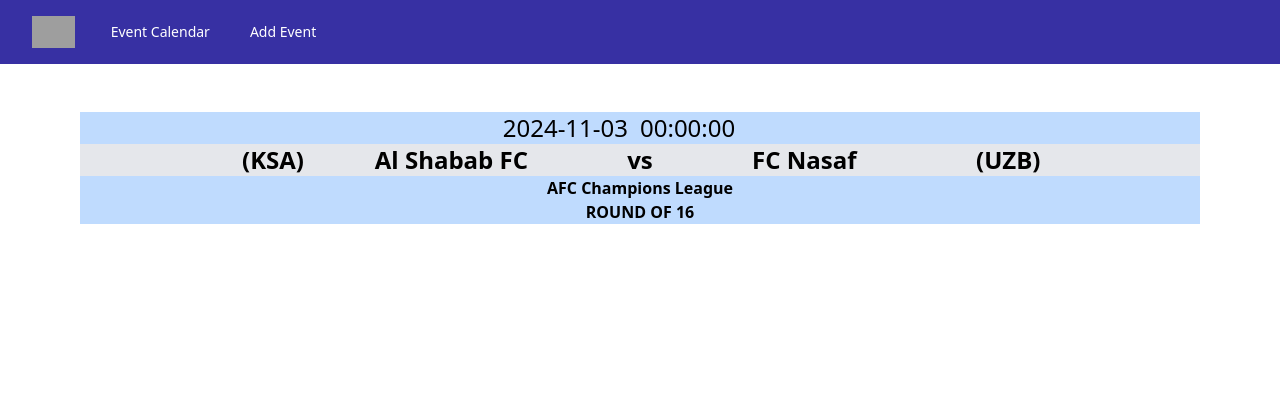
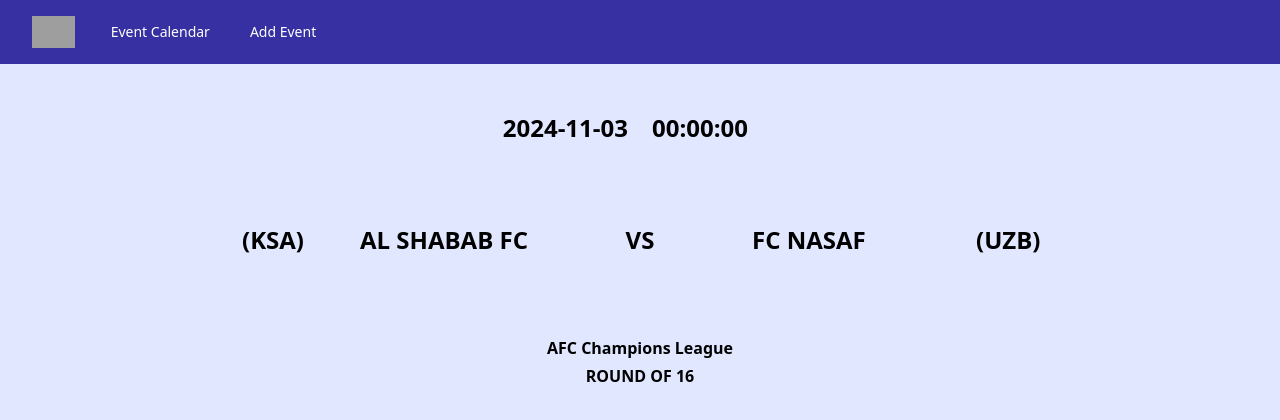
Before and after one commit to SzepesiBalazs/SR-SportCalendar-Exercise, a Vue app: page /event-details/1 in a window 1280 px wide. Shown: the top 420 px of the page. Built offline with nearby package versions, Linux system fonts and the light colour scheme; grey boxes are pictures that could not be loaded.

Commit message:
Styled event details page

```diff
--- a/src/App.vue
+++ b/src/App.vue
@@ -84,7 +84,7 @@
     </div>
   </header>
   <body>
-    <div class="pt-6 pl-10 pr-10 pb-8">
+    <div class="pt-6 pl-10 pr-10 pb-8 bg-indigo-100 min-h-screen">
       <RouterView :data="modifiedData"></RouterView>
     </div>
   </body>
--- a/src/views/EventDetails.vue
+++ b/src/views/EventDetails.vue
@@ -1,20 +1,20 @@
 <template>
   <div class="pt-6 pl-10 pr-10 pb-8">
-    <div class="row-span-1 grid grid-cols-2 text-2xl bg-blue-200">
-      <h1 class="text-right pr-3">{{ currentEvent.matchDate }}</h1>
-      <h2 class="text-left">{{ currentEvent.startTime }}</h2>
+    <div class="row-span-1 grid grid-cols-2 text-2xl pb-20">
+      <h1 class="text-right pr-3 font-bold">{{ currentEvent.matchDate }}</h1>
+      <h2 class="text-left pl-3 font-bold">{{ currentEvent.startTime }}</h2>
     </div>
-    <div class="row-span-1 grid grid-cols-5 text-2xl bg-gray-200">
-      <p class="text-right font-bold">({{ currentEvent.countryOfHomeTeam }})</p>
-      <p class="text-right font-semibold">{{ currentEvent.homeTeam }}</p>
-      <p class="text-center font-bold">vs</p>
-      <p class="text-left font-semibold">{{ currentEvent.awayTeam }}</p>
-      <p class="text-left font-bold">({{ currentEvent.countryOfAwayTeam }})</p>
+    <div class="row-span-1 grid grid-cols-5 text-2xl pb-20">
+      <p class="text-right font-bold uppercase">({{ currentEvent.countryOfHomeTeam }})</p>
+      <p class="text-right font-bold uppercase">{{ currentEvent.homeTeam }}</p>
+      <p class="text-center font-semibold uppercase">vs</p>
+      <p class="text-left font-bold uppercase">{{ currentEvent.awayTeam }}</p>
+      <p class="text-left font-bold uppercase">({{ currentEvent.countryOfAwayTeam }})</p>
     </div>
     <div>
-      <p class="text-center bg-blue-200 font-extrabold">{{ currentEvent.nameOfCompetetion }}</p>
-      <p class="text-center bg-blue-200 font-semibold">{{ currentEvent.stageOfCompetetion }}</p>
-      <p class="text-center bg-blue-200 font-semibold">{{ currentEvent.stadium }}</p>
+      <p class="text-center font-extrabold pb-1">{{ currentEvent.nameOfCompetetion }}</p>
+      <p class="text-center font-semibold">{{ currentEvent.stageOfCompetetion }}</p>
+      <p class="text-center font-semibold">{{ currentEvent.stadium }}</p>
     </div>
   </div>
 </template>
```
